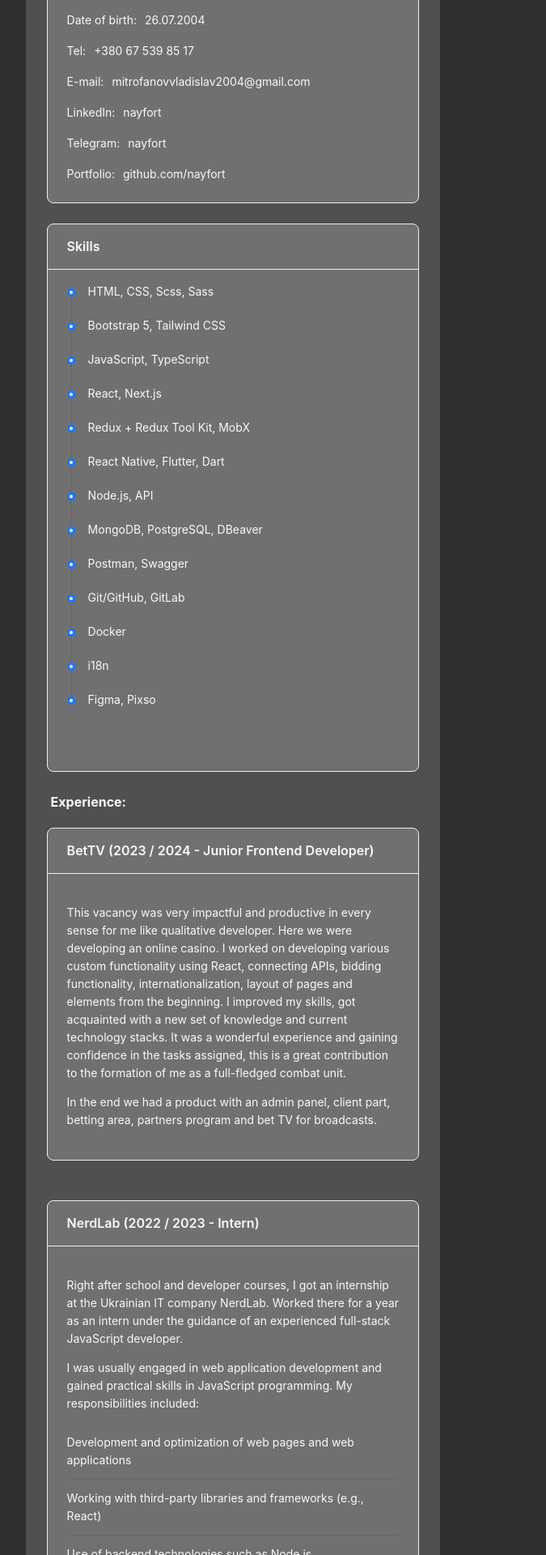
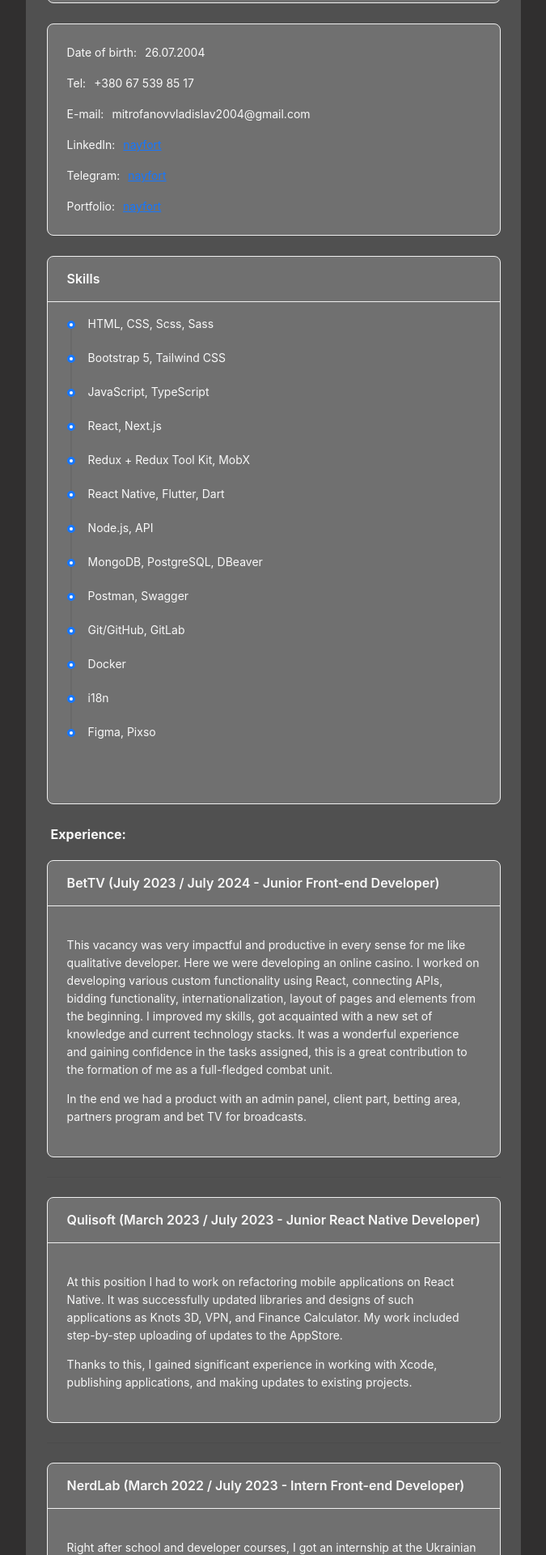
Before and after one commit to nayfort/resume, a React (Vite) app: page / in a window 1280 px wide. Shown: the part 520-2440 px from the top of the page at 81% size, without its empty margins (352-1027 px from the left). Built offline with nearby package versions, Linux system fonts and the light colour scheme.

Commit message:
edit info

```diff
--- a/src/components/About.tsx
+++ b/src/components/About.tsx
@@ -24,15 +24,15 @@ const About = () => {
         </div>
         <div className='contactsElement'>
           <Text className='aboutText'>{t('LinkedIn')}:</Text>
-          <Link href="https://linkedin.com/in/nayfort" target="_blank" className='aboutText'>nayfort</Link>
+          <Link href="https://linkedin.com/in/nayfort" target="_blank" className='aboutText'><a className='profileLinks'>nayfort</a></Link>
         </div>
         <div className='contactsElement'>
           <Text className='aboutText'>{t('telegram')}:</Text>
-          <Link href="https://t.me/nayfort" target="_blank" className='aboutText'>nayfort</Link>
+          <Link href="https://t.me/nayfort" target="_blank" className='aboutText'><a className='profileLinks'>nayfort</a></Link>
         </div>
         <div className='contactsElement'>
           <Text className='aboutText'>{t('portfolio')}:</Text>
-          <Link href="https://github.com/nayfort" target="_blank" className='aboutText'>github.com/nayfort</Link>
+          <Link href="https://github.com/nayfort" target="_blank" className='aboutText'><a className='profileLinks'>nayfort</a></Link>
         </div>
       </Space>
     </Card>
--- a/src/components/Experience.tsx
+++ b/src/components/Experience.tsx
@@ -25,7 +25,7 @@ const Experience = () => {
     <div className="experienceSection">
       <div className="expBlockTitle">{t('experience')}:</div>
 
-      <Card title="BetTV (2023 / 2024 - Junior Frontend Developer)" className='experienceCard'>
+      <Card title="BetTV (July 2023 / July 2024 - Junior Front-end Developer)" className='experienceCard'>
         <p className="expText">
           This vacancy was very impactful and productive in every sense for me like qualitative developer. Here we were developing an online casino. I worked on developing various custom functionality using React, connecting APIs, bidding functionality, internationalization, layout of pages and elements from the beginning. I improved my skills, got acquainted with a new set of knowledge and current technology stacks. It was a wonderful experience and gaining confidence in the tasks assigned, this is a great contribution to the formation of me as a full-fledged combat unit.
         </p>
@@ -36,7 +36,18 @@ const Experience = () => {
 
       <Divider />
 
-      <Card title="NerdLab (2022 / 2023 - Intern)" className='experienceCard'>
+      <Card title="Qulisoft (March 2023 / July 2023 - Junior React Native Developer)" className='experienceCard'>
+        <p className="expText">
+          At this position I had to work on refactoring mobile applications on React Native. It was successfully updated libraries and designs of such applications as Knots 3D, VPN, and Finance Calculator. My work included step-by-step uploading of updates to the AppStore.
+        </p>
+        <p className="expText">
+          Thanks to this, I gained significant experience in working with Xcode, publishing applications, and making updates to existing projects.
+        </p>
+      </Card>
+
+      <Divider />
+
+      <Card title="NerdLab (March 2022 / July 2023 - Intern Front-end Developer)" className='experienceCard'>
         <p className="expText">
           Right after school and developer courses, I got an internship at the Ukrainian IT company NerdLab. Worked there for a year as an intern under the guidance of an experienced full-stack JavaScript developer.
         </p>
--- a/src/components/styles.css
+++ b/src/components/styles.css
@@ -1,5 +1,8 @@
 .aboutText, .educationText, .skillsText, .expText, .langText {
     color: var(--main-text) !important;
+}
+.profileLinks{
+    text-decoration: underline !important;
 }
 .expBlockTitle{
     color: var(--main-text) !important;
```
